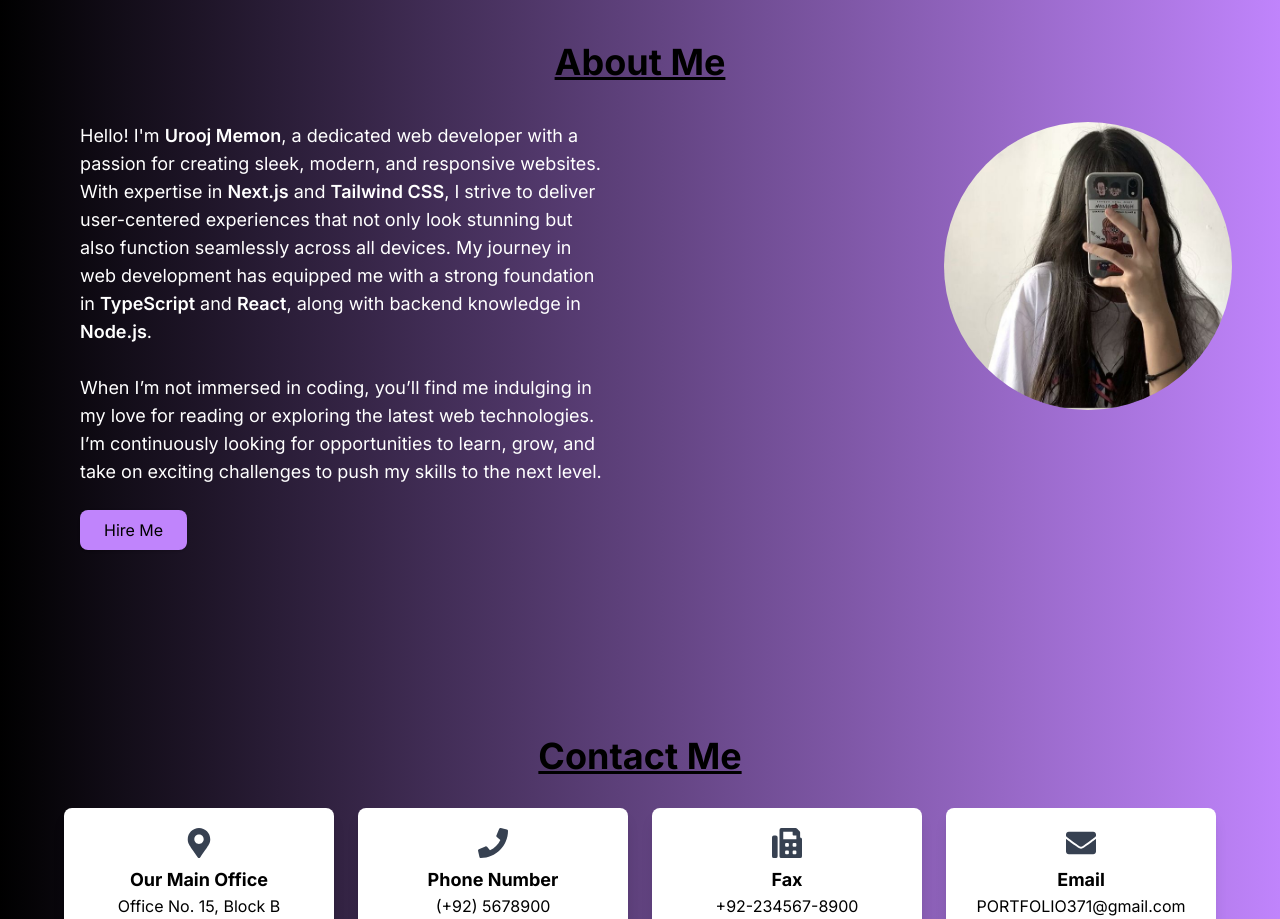
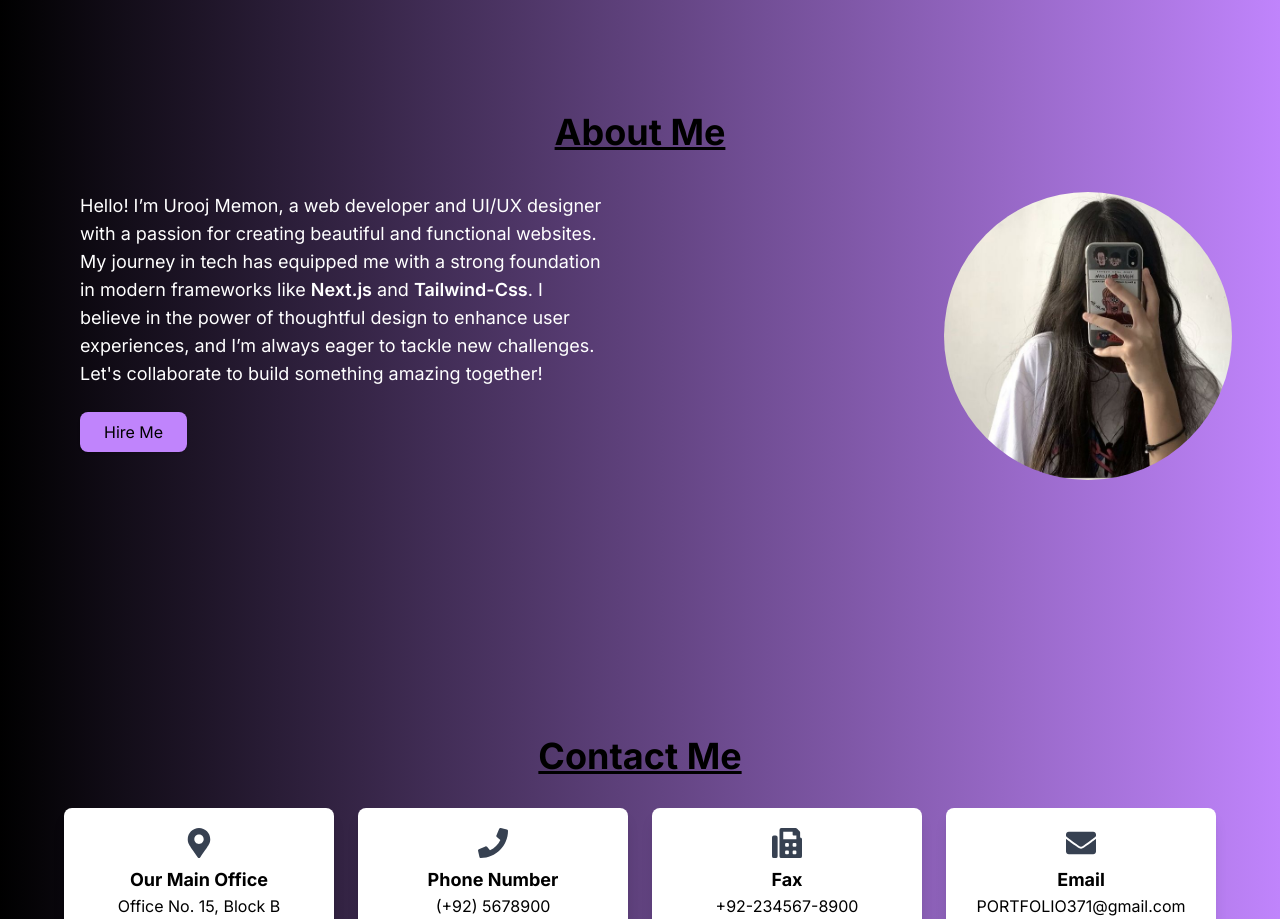
Before and after one commit to Aqsa-Memon/PORTFOLIO, a Next.js app: page / in a window 1280 px wide. Shown: the part 980-1899 px from the top of the page. Built offline with nearby package versions, Linux system fonts and the light colour scheme.

Commit message:
'portfolio'

```diff
--- a/src/app/about/page.tsx
+++ b/src/app/about/page.tsx
@@ -18,7 +18,7 @@ const About = () => {
             {/* Text Section */}
             <div className="w-full md:w-1/2 md:pr-8 mt-8 md:mt-0 md:pl-8">
               <p className="text-base sm:text-lg text-white leading-relaxed">
-                Hello! {`I'm`} <span className="font-semibold">Urooj Memon</span>, a dedicated web
+                {/* Hello! {`I'm`} <span className="font-semibold">Urooj Memon</span>, a dedicated web
                 developer with a passion for creating sleek, modern, and responsive websites. With
                 expertise in <span className="font-semibold">Next.js</span> and{' '}
                 <span className="font-semibold">Tailwind CSS</span>, I strive to deliver
@@ -33,6 +33,10 @@ const About = () => {
                 reading or exploring the latest web technologies. {`I’m`} continuously looking for
                 opportunities to learn, grow, and take on exciting challenges to push my skills to
                 the next level.
+              </p> */}
+              Hello! I’m Urooj Memon, a web developer and UI/UX designer with a passion for creating beautiful and functional websites. My journey in tech has equipped me with a strong foundation in modern frameworks like  <span className="font-semibold">Next.js</span> and  <span className="font-semibold">Tailwind-Css</span>. I believe in the power of thoughtful design to enhance user experiences, and I’m always eager to tackle new challenges. Let's collaborate to build something amazing together!
+
+
               </p>
 
               {/* Contact Button */}
```
